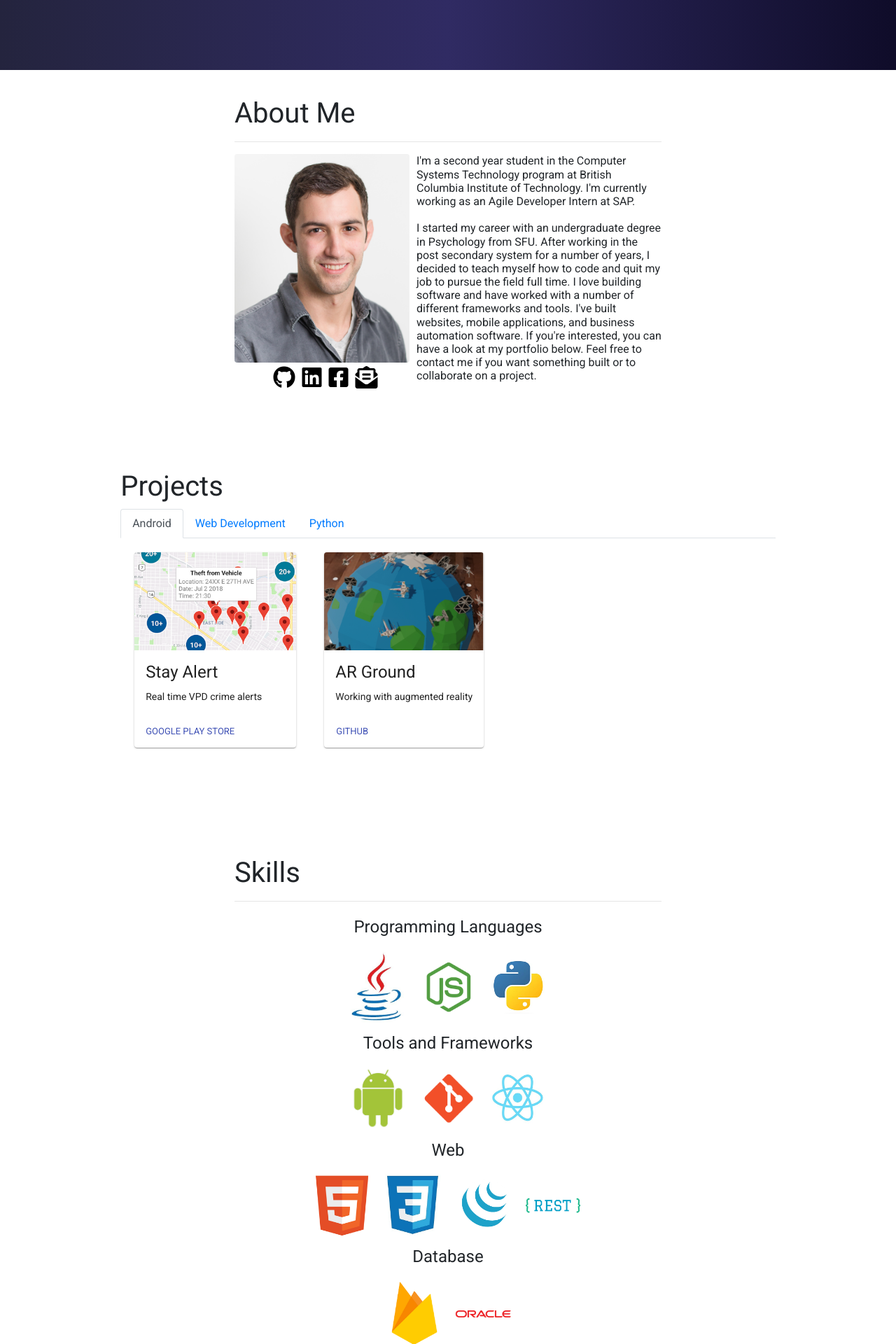
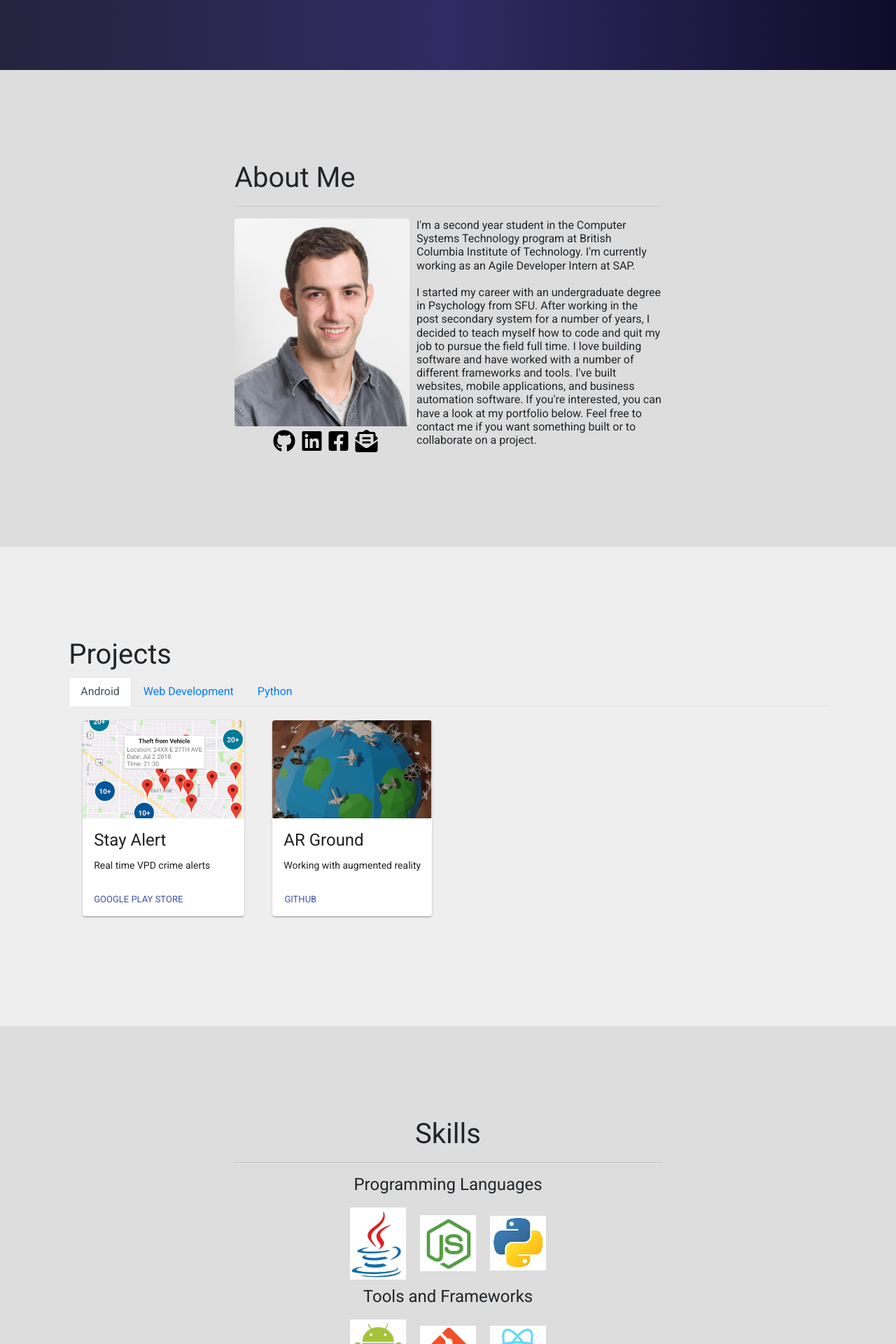
Before and after one commit to editrocchio/Portfolio, a React (Create React App) app: page / in a window 1280 px wide. Shown: the part 800-2720 px from the top of the page at 70% size. Built offline with nearby package versions, Linux system fonts and the light colour scheme.

Commit message:
fixed bg color resize issue

```diff
--- a/src/App.css
+++ b/src/App.css
@@ -39,9 +39,18 @@ hr {
   height: 1px;
 }
 
+.bgLight {
+    background-color: rgb(221, 221, 221);
+}
+
+.bgDark {
+    background-color: rgb(238, 238, 238);
+}
+
 .aboutWrapper {
-  margin-top: 3%;
   width: 50%;
+  padding-top: 130px;
+  padding-bottom: 130px;
 }
 
 .aboutText h4 {
@@ -73,14 +82,15 @@ hr {
 }
 
 .proWrapper {
-  margin-top: 10%;
   width: 87%;
+  padding-top: 130px;
+  padding-bottom: 130px;
 }
 
 .skillsWrapper {
-  margin-top: 10%;
   width: 50%;
-
+  padding-top: 130px;
+  padding-bottom: 130px;
 }
 
 .skillsImg {
@@ -94,7 +104,7 @@ hr {
   margin-left: -5px;
 }
 
-.skills {
+#skills {
   text-align: center;
 }
 
--- a/src/components/aboutme.js
+++ b/src/components/aboutme.js
@@ -8,6 +8,7 @@ import Image from 'react-bootstrap/Image';
 class About extends Component {
   render() {
     return (
+        <div className="bgLight">
             <Container className="aboutWrapper">
               <Row>
                 <Col>
@@ -35,6 +36,7 @@ class About extends Component {
                 </Col>
               </Row>
             </Container>
+        </div>
     )
   }
 }
--- a/src/components/landingpage.js
+++ b/src/components/landingpage.js
@@ -38,14 +38,11 @@ class LandingPage extends React.Component {
             </Container>
           </div>
               <About/>
-              <Container>
              <CenteredTabs/>
-              </Container>
-
+             <div class="bgLight" id="skills">
                   <Container className="skillsWrapper">
                       <h1>Skills</h1>
                       <hr />
-                  <div class="skills">
                       <Row>
                         <Col>
                           <h4>Programming Languages</h4>
@@ -78,9 +75,9 @@ class LandingPage extends React.Component {
                           <Image src={oracle} fluid className="skillsImg"/>
                         </Col>
                       </Row>
+
+                  </Container>
               </div>
-              </Container>
-
 
 
           </div>
--- a/src/components/projecttabs.js
+++ b/src/components/projecttabs.js
@@ -23,7 +23,8 @@ class CenteredTabs extends React.Component {
 
   render() {
     return (
-      <Container  className="proWrapper">
+        <div className="bgDark">
+          <Container className="proWrapper">
             <Row>
                 <Col>
                   <h1>Projects</h1>
@@ -45,7 +46,7 @@ class CenteredTabs extends React.Component {
                 </Col>
             </Row>
           </Container>
-
+      </div>
     );
   }
 }
```
Also changed, not shown: src/components/projects.js (added, +75 -0 lines), 1 other file (tests, documents, lock files or other folders). Lines whose indentation alone changed are shown as unchanged.
